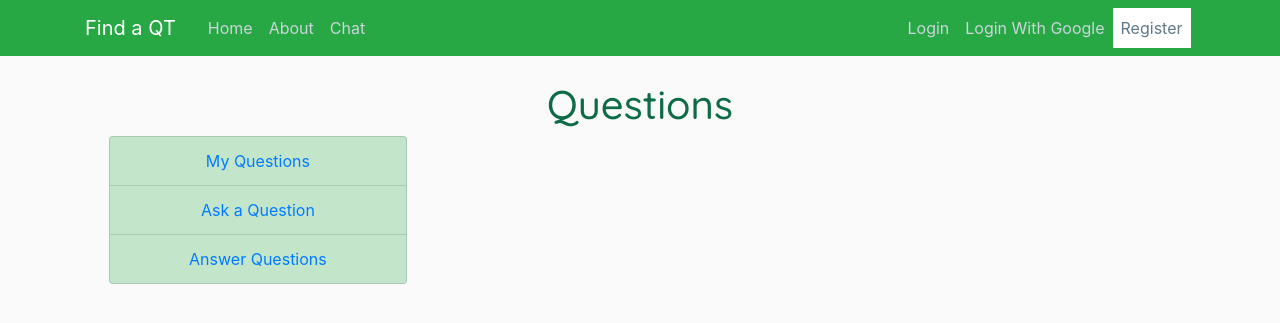
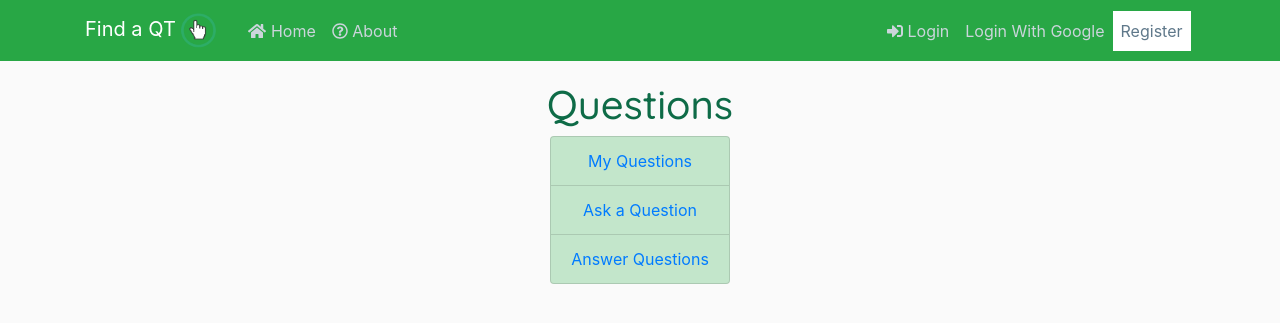
Before and after one commit to jtkim03/Find-a-QT, a Django app: page /choose_question in a window 1280 px wide. Shown: the top 323 px of the page. Run offline with Django 3.2, Linux system fonts and the light colour scheme; some libraries are stand-ins or nearby versions.

Commit message:
bootstrap

```diff
--- a/find_a_qt/templates/find_a_qt/base.html
+++ b/find_a_qt/templates/find_a_qt/base.html
@@ -26,6 +26,8 @@
   <script src="https://stackpath.bootstrapcdn.com/bootstrap/4.4.1/js/bootstrap.min.js"
     integrity="sha384-wfSDF2E50Y2D1uUdj0O3uMBJnjuUD4Ih7YwaYd1iqfktj0Uod8GCExl3Og8ifwB6"
     crossorigin="anonymous"></script>
+  <!--Font Awesome-->
+  <script src="https://use.fontawesome.com/releases/v5.0.8/js/all.js"></script>
   <title>Welcome to Find a QT</title>
 </head>
 
@@ -33,18 +35,18 @@
   <header class="site-header">
     <nav class="navbar navbar-expand-md navbar-dark bg-success fixed-top">
       <div class="container">
-        <a class="navbar-brand mr-4" href="/">Find a QT</a>
+        <a class="navbar-brand mr-4" href="/">Find a QT <img src="{% static 'find_a_qt/images/croppedlogo.png' %}" width = 35px height = 35px > </a>
         <button class="navbar-toggler" type="button" data-toggle="collapse" data-target="#navbarToggle"
           aria-controls="navbarToggle" aria-expanded="false" aria-label="Toggle navigation">
           <span class="navbar-toggler-icon"></span>
         </button>
         <div class="collapse navbar-collapse" id="navbarToggle">
           <div class="navbar-nav mr-auto">
-            <a class="nav-item nav-link" href="/">Home</a>
-            <a class="nav-item nav-link" href="/about">About</a>
-            <a class="nav-item nav-link" href= "/chat">Chat</a>
+            <a class="nav-item nav-link" href="/"><i class="fas fa-home"></i> Home</a>
+            <a class="nav-item nav-link" href="/about"><i class="far fa-question-circle"></i> About</a>
             {% if user.is_authenticated %}
-            <a class="nav-item nav-link" href= "/choose_question">Questions</a>
+            <a class="nav-item nav-link" href= "/chat"><i class="fas fa-comments"></i> Chat</a>
+            <a class="nav-item nav-link" href= "/choose_question"><i class="fas fa-question"></i> Questions</a>
             {%endif%}
 
           </div>
@@ -52,10 +54,10 @@
           <div class="navbar-nav">
             {% if user.is_authenticated %}
             <a class="nav-link disabled" href="#">{{user.first_name}} {{user.last_name}}</a>
-            <a class="nav-item nav-link" href="{% url 'profile' %}">Profile</a>
+            <a class="nav-item nav-link" href="{% url 'profile' %}"><i class="fas fa-user-circle"></i> Profile</a>
             <a class="nav-item nav-link" href="/logout " style="background-color: white; color: #5f788a ">Logout</a>
             {%else%}
-            <a class="nav-item nav-link" href= "/login">Login</a>
+            <a class="nav-item nav-link" href= "/login"><i class="fas fa-sign-in-alt"></i> Login</a>
             <a class="nav-item nav-link" href="{% provider_login_url "google" %}">Login With Google</a>
             <a class="nav-item nav-link" href="/register " style="background-color: white; color: #5f788a ">Register</a> &nbsp;
             {%endif%}
--- a/find_a_qt/templates/find_a_qt/choose_question.html
+++ b/find_a_qt/templates/find_a_qt/choose_question.html
@@ -7,7 +7,7 @@
 <div class = "row col-md-12 mx-auto ml-3">
     <h1 class = mx-auto>Questions</h2>
 </div>
-<div class="col-md-3 offset-md-1">
+<div class="mx-auto">
     <div class="wrapper">
         <center>
         <ul class="list-unstyled components">
```
Also changed, not shown: find_a_qt/static/find_a_qt/images/croppedlogo.png (added).
